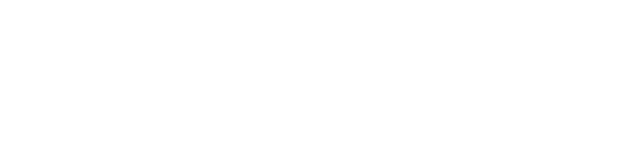
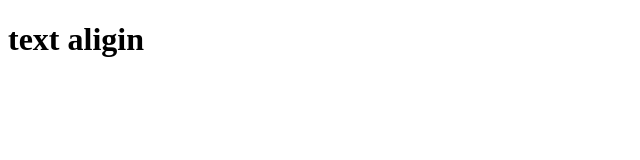
Before and after one commit to DevBryan1/iba-rs, a plain HTML site: page index.html in a window 1280 px wide. Shown: the whole page, without its empty margins (0-640 px from the left). Drawn offline with Linux system fonts and the light colour scheme.

Commit message:
start project

```diff
--- a/index.html
+++ b/index.html
@@ -7,6 +7,6 @@
     <title>Iba RS</title>
 </head>
 <body>
-
+    <h1>text aligin</h1>
 </body>
 </html>
```
